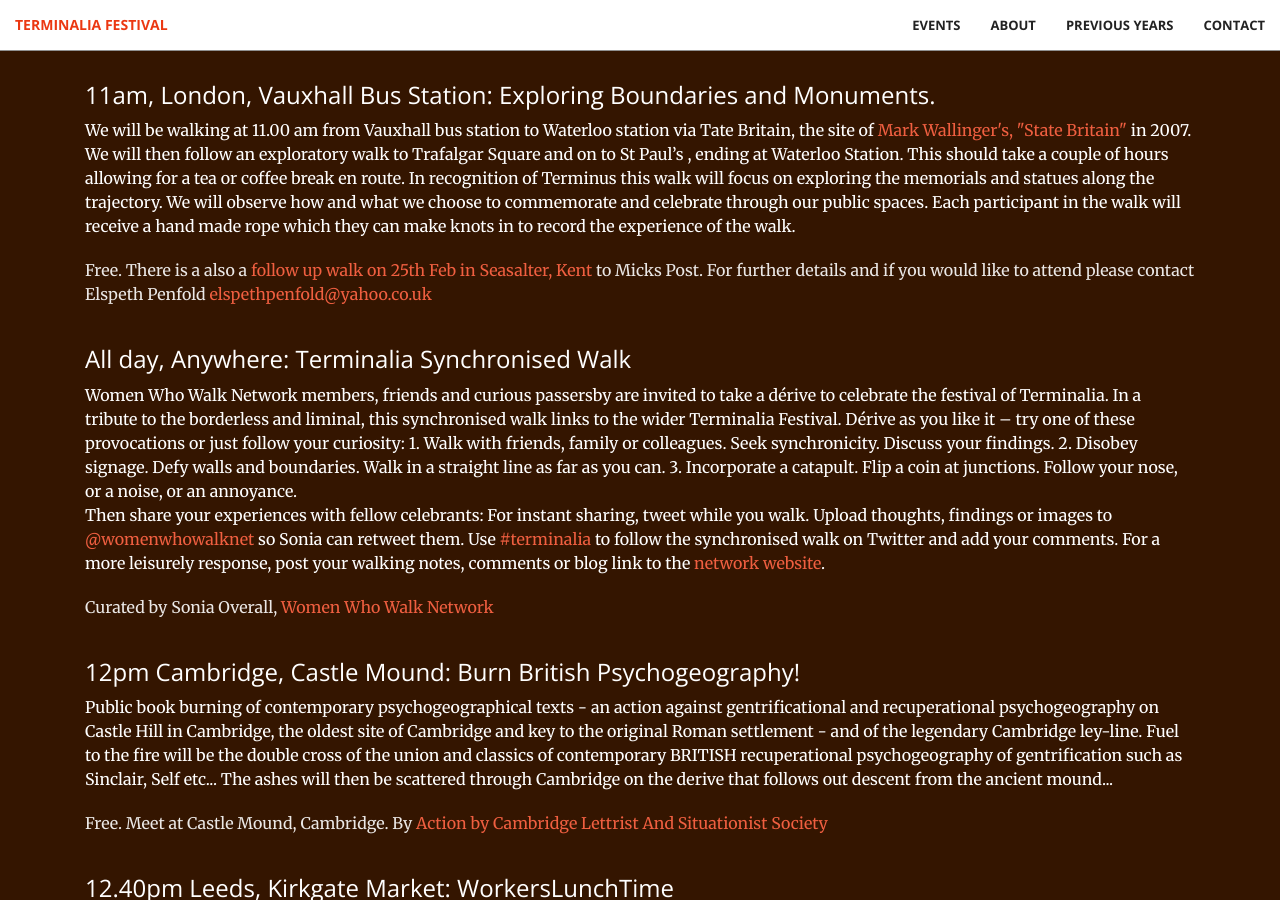
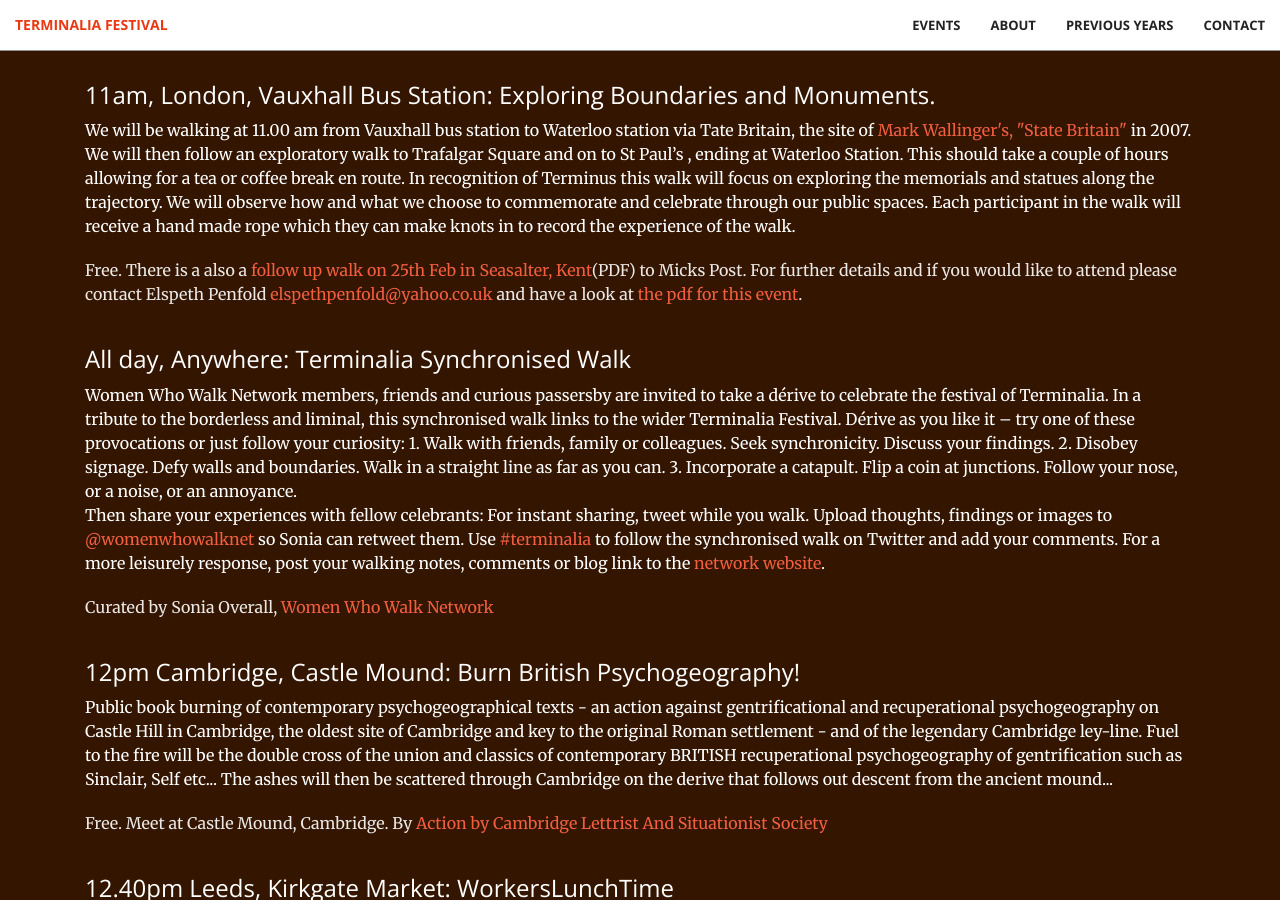
Before and after one commit to timwaters/terminalia, a Jekyll site: the page built from index.html, in a window 1280 px wide and 900 px high, scrolled down 1702 px. Built offline with Jekyll 4.4.1, drawn with Linux system fonts in a browser that asks for light colours.

Commit message:
add pdf for london walk

```diff
--- a/_includes/events.html
+++ b/_includes/events.html
@@ -15,7 +15,7 @@
                     We will observe how and what we choose to commemorate and celebrate through our public spaces. Each participant in the walk will receive a hand made rope which they can make knots in to record the experience of the walk.
                     </p>
                     <p class="text-faded">
-                      Free. There is a also a <a href="http://www.elspeth-billie-penfold.com/">follow up walk on 25th Feb in Seasalter, Kent</a> to Micks Post. For further details and if you would like to attend please contact Elspeth Penfold   <A href=" mailto:elspethpenfold@yahoo.co.uk">elspethpenfold@yahoo.co.uk</a>
+                      Free. There is a also a <a href="pdf/penfold-exploring-boundaries-london-2017.pdf">follow up walk on 25th Feb in Seasalter, Kent</a>(PDF) to Micks Post. For further details and if you would like to attend please contact Elspeth Penfold   <A href=" mailto:elspethpenfold@yahoo.co.uk">elspethpenfold@yahoo.co.uk</a> and have a look at <a href="pdf/penfold-exploring-boundaries-london-2017.pdf">the pdf for this event</a>.
 
                     </p>
 
```
Also changed, not shown: 1 other file.
